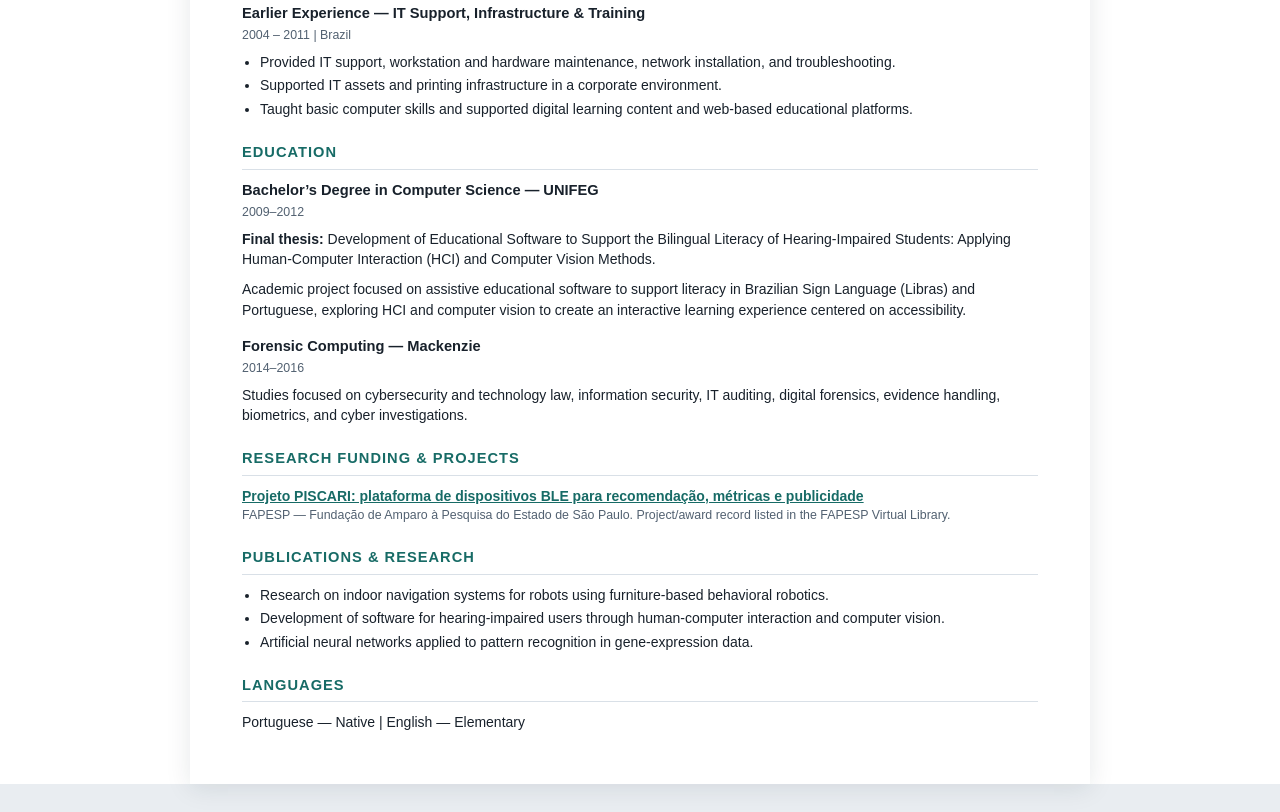
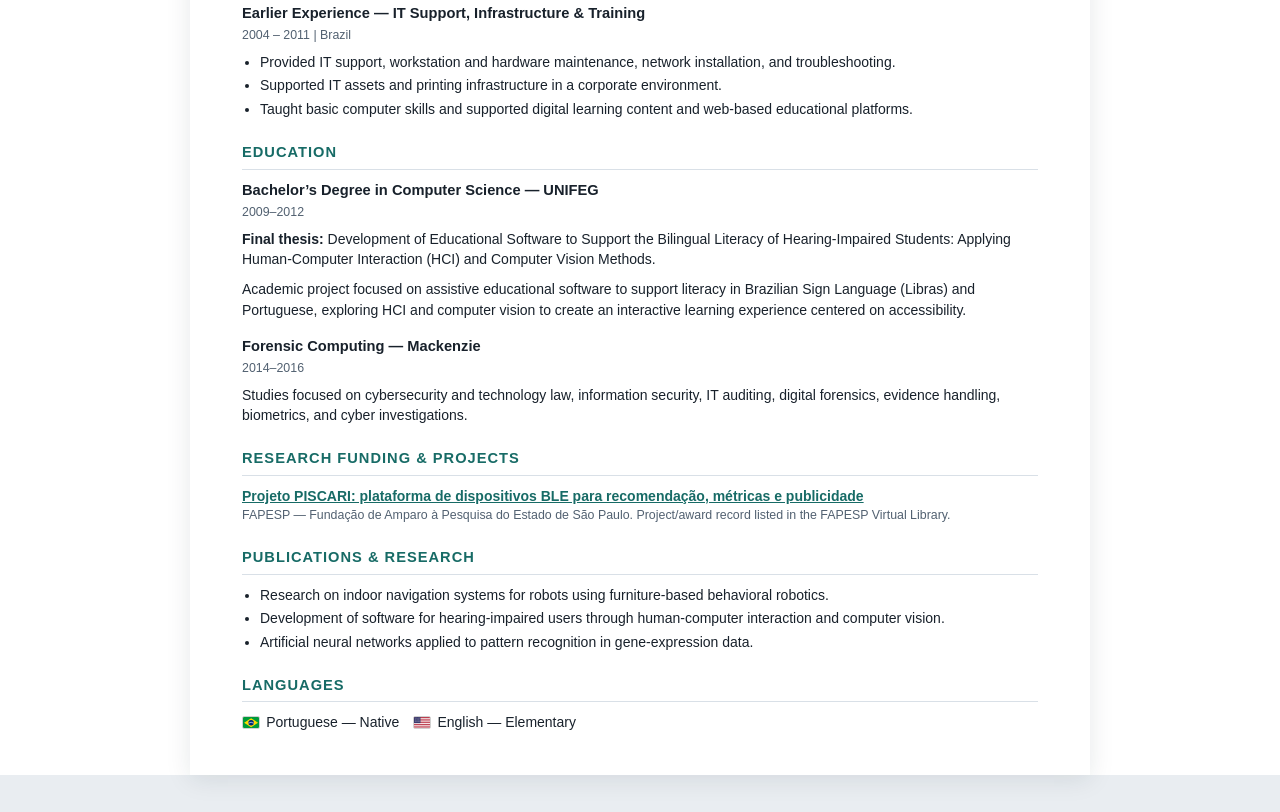
Before and after one commit to EuFreela/resume, a website: page index.html in a window 1280 px wide. Shown: the part 1905-2717 px from the top of the page. Drawn offline with Linux system fonts and the light colour scheme.

Commit message:
chore: update

```diff
--- a/index.html
+++ b/index.html
@@ -51,6 +51,13 @@
     .credential a { color: var(--accent); text-decoration: underline; }
     .credential-title { font-weight: 700; }
     .tagline { color: var(--muted); font-size: 9.3pt; }
+    .lang { display: flex; flex-wrap: wrap; gap: 4px 14px; align-items: center; }
+    .lang-item { display: inline-flex; align-items: center; gap: 6px; }
+    .flag {
+      width: 1.3em; height: auto; flex: none;
+      border: 1px solid rgba(0, 0, 0, .18); border-radius: 2px;
+      vertical-align: -0.2em;
+    }
     @media (max-width: 640px) {
       .page { margin: 0; padding: 26px 22px; box-shadow: none; }
       h1 { font-size: 24pt; }
@@ -220,7 +227,39 @@
 
     <section>
       <h2>Languages</h2>
-      <p>Portuguese — Native | English — Elementary</p>
+      <div class="lang">
+        <span class="lang-item">
+          <svg class="flag" viewBox="0 0 20 14" xmlns="http://www.w3.org/2000/svg" role="img" aria-label="Brazil flag">
+            <rect width="20" height="14" fill="#009B3A"/>
+            <polygon points="10,1.4 18.6,7 10,12.6 1.4,7" fill="#FEDD00"/>
+            <circle cx="10" cy="7" r="3.4" fill="#002776"/>
+            <path d="M6.7,7.7 Q10,5.3 13.3,7.7" fill="none" stroke="#fff" stroke-width="0.75"/>
+          </svg>
+          Portuguese — Native
+        </span>
+        <span class="lang-item">
+          <svg class="flag" viewBox="0 0 20 14" xmlns="http://www.w3.org/2000/svg" role="img" aria-label="United States flag">
+            <rect width="20" height="14" fill="#B22234"/>
+            <g fill="#fff">
+              <rect y="1.08" width="20" height="1.08"/>
+              <rect y="3.23" width="20" height="1.08"/>
+              <rect y="5.38" width="20" height="1.08"/>
+              <rect y="7.54" width="20" height="1.08"/>
+              <rect y="9.69" width="20" height="1.08"/>
+              <rect y="11.85" width="20" height="1.08"/>
+            </g>
+            <rect width="8" height="7.54" fill="#3C3B6E"/>
+            <g fill="#fff">
+              <circle cx="1.4" cy="1.2" r="0.3"/><circle cx="3.2" cy="1.2" r="0.3"/><circle cx="5" cy="1.2" r="0.3"/><circle cx="6.8" cy="1.2" r="0.3"/>
+              <circle cx="2.3" cy="2.4" r="0.3"/><circle cx="4.1" cy="2.4" r="0.3"/><circle cx="5.9" cy="2.4" r="0.3"/>
+              <circle cx="1.4" cy="3.6" r="0.3"/><circle cx="3.2" cy="3.6" r="0.3"/><circle cx="5" cy="3.6" r="0.3"/><circle cx="6.8" cy="3.6" r="0.3"/>
+              <circle cx="2.3" cy="4.8" r="0.3"/><circle cx="4.1" cy="4.8" r="0.3"/><circle cx="5.9" cy="4.8" r="0.3"/>
+              <circle cx="1.4" cy="6" r="0.3"/><circle cx="3.2" cy="6" r="0.3"/><circle cx="5" cy="6" r="0.3"/><circle cx="6.8" cy="6" r="0.3"/>
+            </g>
+          </svg>
+          English — Elementary
+        </span>
+      </div>
     </section>
 
   </main>
```
